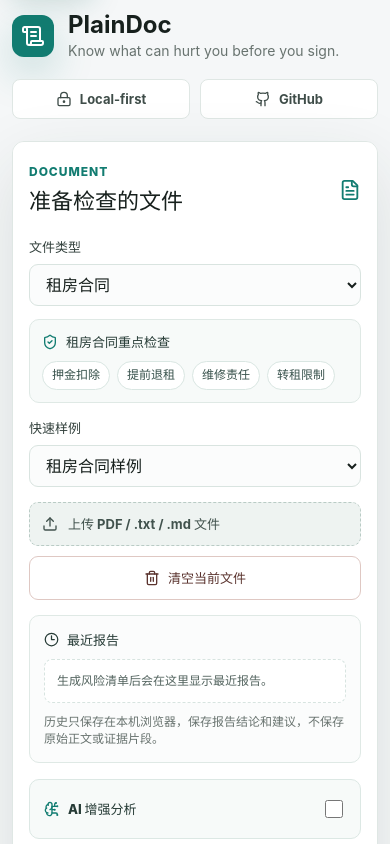
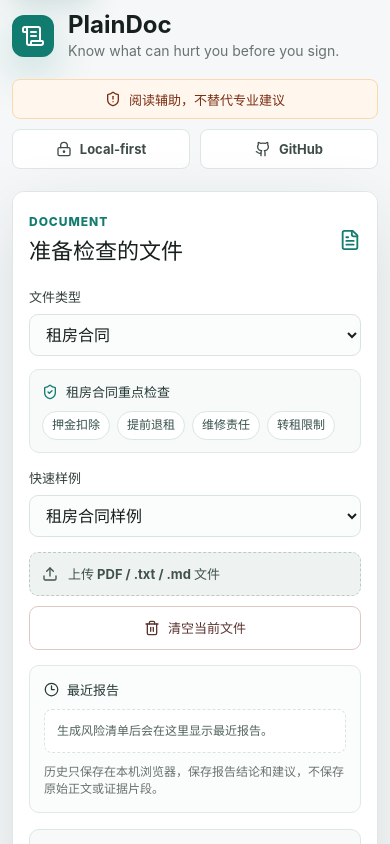
Before and after one commit to ppxu/plaindoc, a React (Vite) app: page / in a window 390 px wide. Shown: the top 844 px of the page. Built offline with nearby package versions, Linux system fonts and the light colour scheme.

Commit message:
Show professional advice boundary in header

```diff
--- a/src/App.tsx
+++ b/src/App.tsx
@@ -1,5 +1,5 @@
 import { useEffect, useRef, useState, type RefObject } from "react";
-import { Github, LockKeyhole, ScrollText } from "lucide-react";
+import { Github, LockKeyhole, ScrollText, ShieldAlert } from "lucide-react";
 import { detectDocumentKind } from "./analyzer/documentKindDetector";
 import { analyzeDocument } from "./analyzer/localAnalyzer";
 import { testModelConnection } from "./analyzer/modelConnectionTest";
@@ -499,6 +499,10 @@ export default function App() {
           </div>
         </div>
         <div className="topbar-actions">
+          <span className="topbar-boundary" aria-label="PlainDoc 是阅读辅助，不替代专业建议">
+            <ShieldAlert aria-hidden="true" />
+            阅读辅助，不替代专业建议
+          </span>
           <span>
             <LockKeyhole aria-hidden="true" />
             Local-first
--- a/src/styles.css
+++ b/src/styles.css
@@ -226,6 +226,12 @@ a {
   height: 16px;
 }
 
+.topbar-actions .topbar-boundary {
+  color: #7c2d12;
+  background: #fff7ed;
+  border-color: #fed7aa;
+}
+
 .workspace {
   display: grid;
   grid-template-columns: minmax(360px, 0.78fr) minmax(0, 1.22fr);
@@ -1614,6 +1620,10 @@ textarea:focus,
     justify-content: center;
   }
 
+  .topbar-actions .topbar-boundary {
+    flex-basis: 100%;
+  }
+
   .input-panel,
   .report-panel {
     border-radius: 12px;
```
Also changed, not shown: 1 other file (tests, documents, lock files or other folders).
